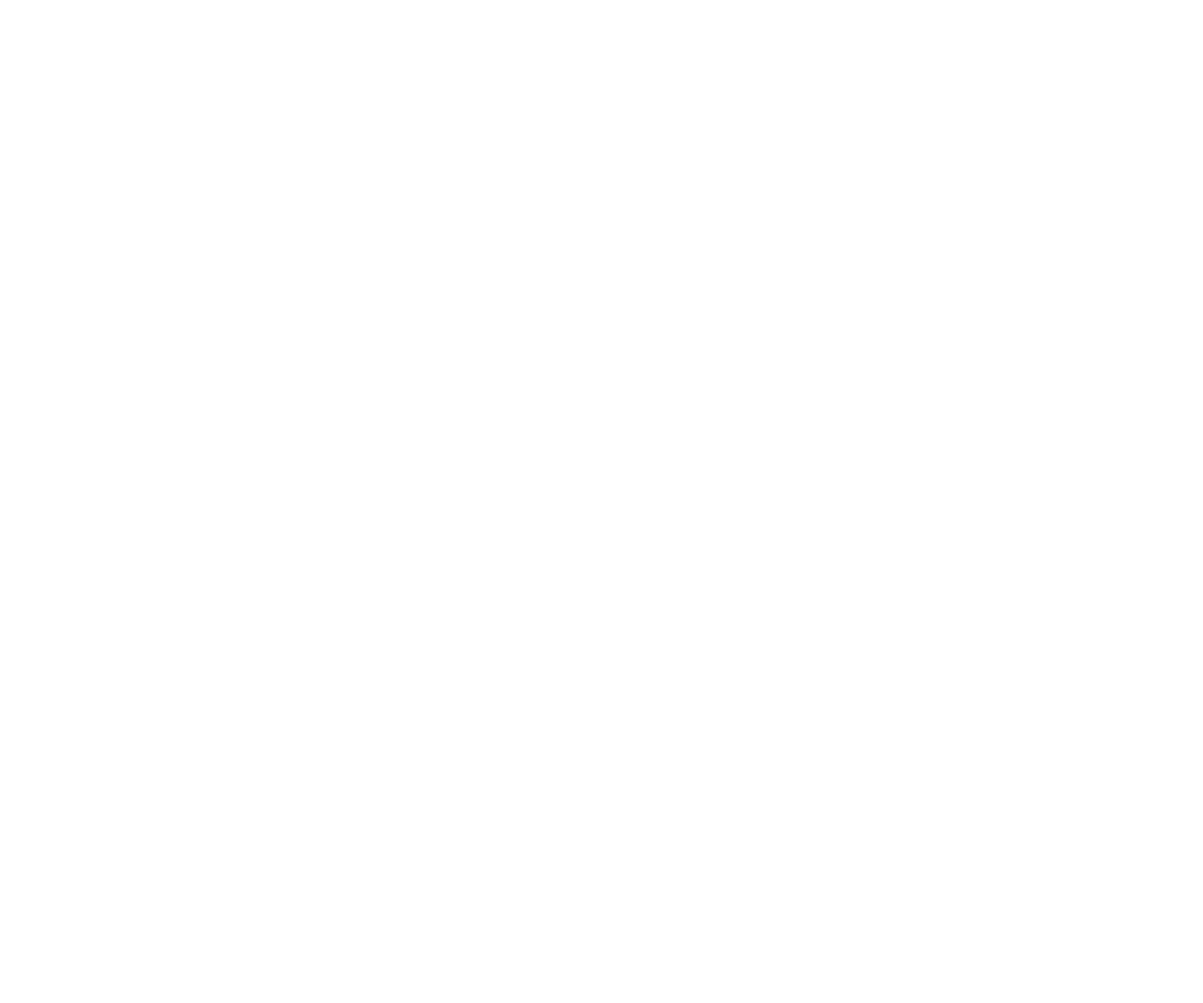
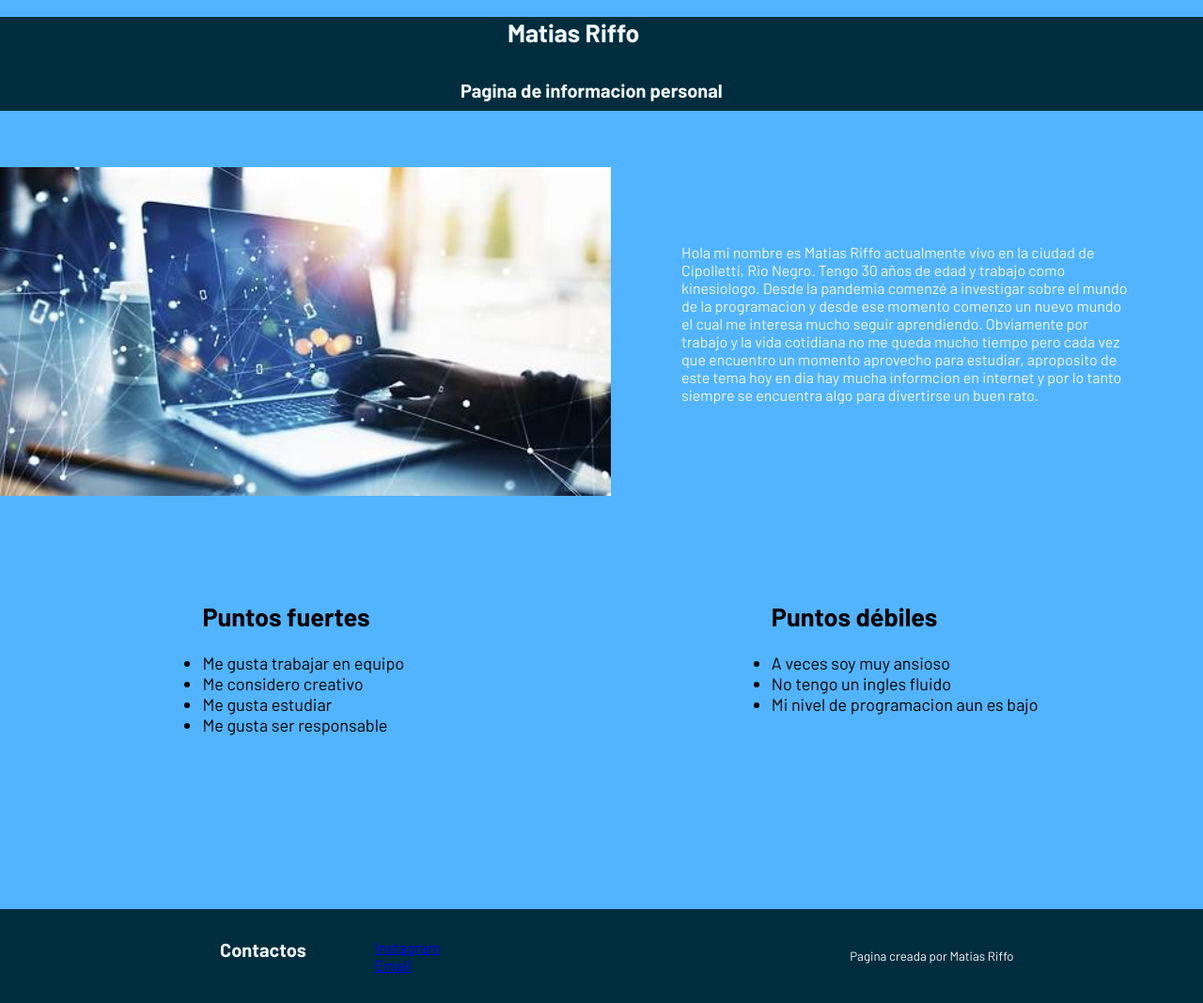
Before and after one commit to Mrcipo/repositorio-BA2.0, a plain HTML site: page index.html in a window 1280 px wide. Shown: the whole page at 94% size. Before the commit the page ends 800 px from the top, so only its background shows below. Drawn offline with Linux system fonts and the light colour scheme.

Commit message:
ultimo commit

```diff
--- a/index.html
+++ b/index.html
@@ -4,9 +4,73 @@
     <meta charset="UTF-8">
     <meta http-equiv="X-UA-Compatible" content="IE=edge">
     <meta name="viewport" content="width=device-width, initial-scale=1.0">
-    <title>Document</title>
+    <link rel="stylesheet" href="./styles/style.css">
+    <title>MatiasRiffo</title>
 </head>
 <body>
+    <head>
+        <div class="header">
+            <div id="header1">
+            <h1>Matias Riffo</h1>
+            </div>
+            <div id="header2">
+            <h2>Pagina de informacion personal</h2>
+            </div>
+        </div>
+    </head>
+
+    <div class="contenido-proncipal">
+        <div id="descripcion">
+            <P>Hola mi nombre es Matias Riffo actualmente vivo en la ciudad
+                de Cipolletti, Rio Negro. Tengo 30 años de edad y trabajo
+                como kinesiologo. Desde la pandemia comenzé a investigar sobre
+                el mundo de la programacion y desde ese momento comenzo un
+                nuevo mundo el cual me interesa mucho seguir aprendiendo.
+                Obviamente por trabajo y la vida cotidiana no me queda mucho
+                tiempo pero cada vez que encuentro un momento aprovecho para
+                estudiar, aproposito de este tema hoy en dia hay mucha informcion
+                en internet y por lo tanto siempre se encuentra algo para
+                divertirse un buen rato.
+            </P>
+        </div>
+        <div>
+            <img id="imagen-descripcion" src="./img/490x_ordenador-internet.jpg" alt="imagen de progranacion">
+        </div>
+    </div>
+
+        <div class="caracteristicas">
+            <div id="puntos-fuertes">
+                <ul>
+                    <h2>Puntos fuertes</h2>
+                    <li>Me gusta trabajar en equipo</li>
+                    <li>Me considero creativo</li>
+                    <li>Me gusta estudiar</li>
+                    <li>Me gusta ser responsable</li>
+                </ul>
+            </div>
+            <div id="puntos debiles">
+                <ul>
+                    <h2>Puntos débiles</h2>
+                    <li>A veces soy muy ansioso</li>
+                    <li>No tengo un ingles fluido</li>
+                    <li>Mi nivel de programacion aun es bajo</li>
+                </ul>
+            </div>
+        </div>
+
+
+    <footer>
+        <div class="contactos">
+        <h2 id="contacto-titulo">Contactos</h2>
+        <ul class="lista">
+            <li id="instagram"><a href="#">Instagram</a></li>
+            <li id="email"><a href="#">Email</a></li>
+        </ul>
+        </div>
+        <div class="derecho-de-autor">
+            <p>Pagina creada por Matias Riffo</p>
+        </div>
+    </footer>
 
 </body>
 </html>
--- a/styles/style.css
+++ b/styles/style.css
@@ -0,0 +1,101 @@
+@import url('https://fonts.googleapis.com/css2?family=Barlow:ital,wght@0,400;0,700;1,400&family=Kumbh+Sans:wght@400;700&family=Montserrat:wght@400;700&display=swap');
+
+body{
+    margin: 0;
+    padding: 0;
+    box-sizing: 0;
+    font-family: Barlow;
+    font-size: smaller;
+    list-style-type: none;
+    background-color: #52B4FF;
+
+}
+
+.lista{
+    font-size: larger;
+    list-style-type: none;
+}
+
+.header{
+    background-color: #002D3D;
+    color: aliceblue;
+    width: 100%;
+    height: 100px;
+}
+
+#header1{
+    width: 200px;
+    height: 50px;
+    margin: auto;
+}
+
+#header2{
+    width: 300px;
+    height: 50px;
+    margin: auto;
+}
+.contenido-proncipal{
+    color: aliceblue;
+    font-size: small;
+    list-style: none;
+    width: 100%;
+    height: 500px;
+    margin: auto;
+    padding: auto;
+    display: flex;
+    flex-direction:row-reverse;
+    justify-content:space-between;
+}
+
+#descripcion{
+    font-size:medium;
+    width: 480px;
+    height: 250px;
+    margin: auto;
+    display: flex;
+    justify-content: center;
+}
+
+#imagen-descripcion{
+    width: 650px;
+    height: 350px;
+    margin: auto;
+    padding-top: 60px
+    }
+
+.caracteristicas{
+    width: 100%;
+    height: 350px;
+    font-size: large;
+    margin: auto;
+    padding: auto;
+    display: flex;
+    flex-direction: row;
+    justify-content: space-around;
+}
+
+footer{
+    background-color: #002D3D;
+    color: aliceblue;
+    width: 100%;
+    height: 100px;
+    margin: auto;
+    display: flex;
+    flex-direction: row;
+    justify-content:space-around;
+    align-items: center;
+
+}
+
+.lista{
+    font-size: larger;
+    list-style-type: none;
+}
+
+
+.contactos{
+    width: 300px;
+    display: flex;
+    justify-content:space-evenly;
+
+}
```
Also changed, not shown: img/490x_ordenador-internet.jpg (added).
